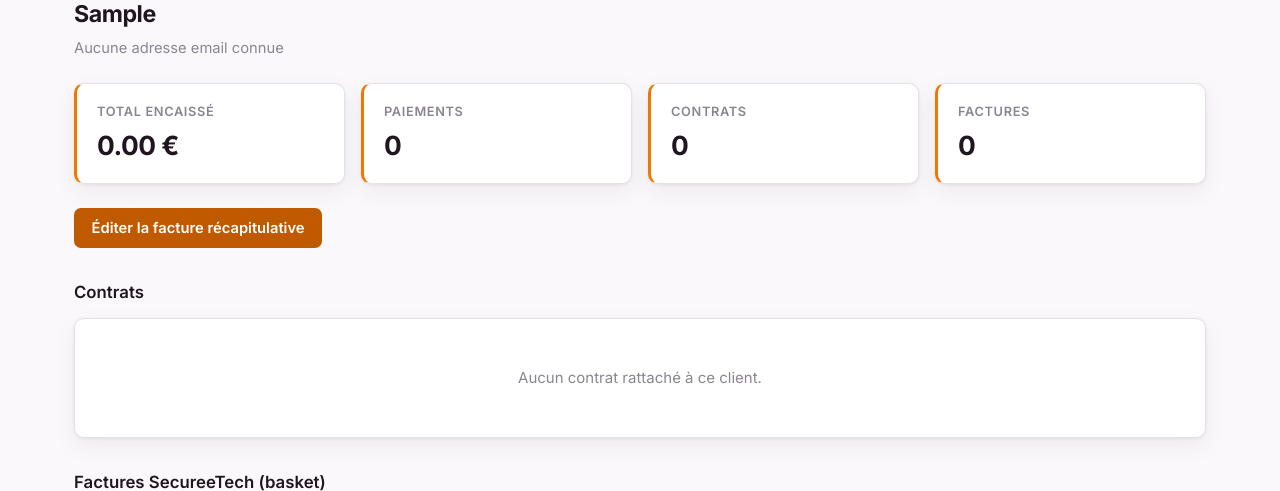
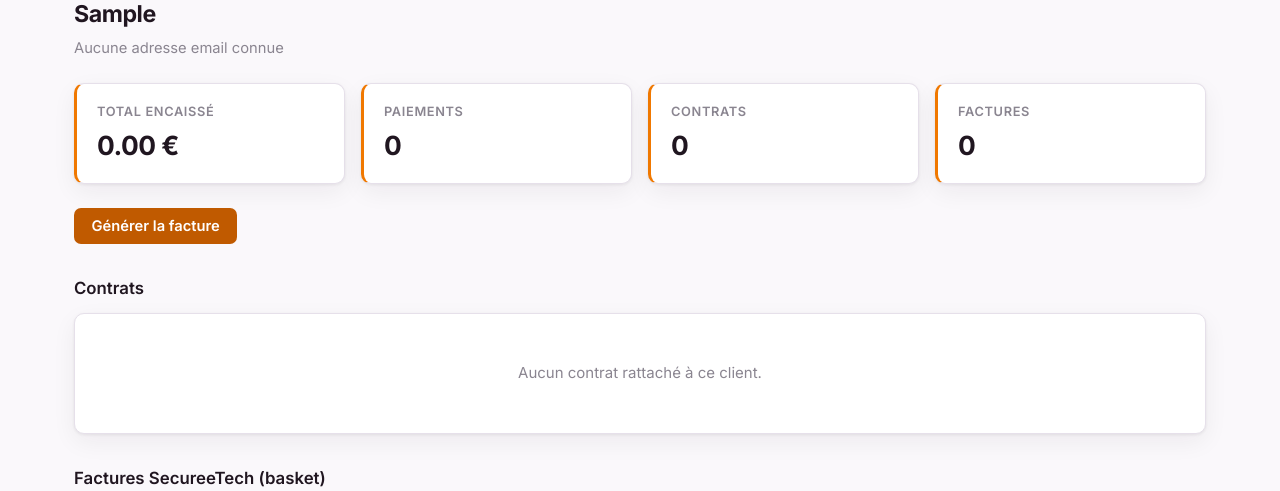
Before and after one commit to secureetech/secureetech-facturation, a Flask app: a page that uses templates/client_detail.html in a window 1280 px wide. Shown: the part 134-625 px from the top of the page. Run offline with Flask 3, Linux system fonts and the light colour scheme; a user stored in the database is signed in; data comes from the database, SQL or seed files in the repository; tables that the repository leaves empty hold one stand-in row (values such as "Sample post").

Commit message:
Templates clients : bouton Generer facture si aucune facture, sinon lien vers la facture

```diff
--- a/templates/client_detail.html
+++ b/templates/client_detail.html
@@ -14,7 +14,15 @@
 </div>
 
 <div style="margin:1.25rem 0;">
-  <a class="bouton" href="{{ url_for('facture_client', client_nom=client_nom) }}">Éditer la facture récapitulative</a>
+  {% if not factures_internes %}
+  <form method="post" action="{{ url_for('clients_generer_facture') }}" style="display:inline">
+    <input type="hidden" name="client_nom" value="{{ client_nom }}">
+    <button type="submit" class="bouton" style="cursor:pointer">Générer la facture</button>
+  </form>
+  {% endif %}
+  {% if nb_paiements %}
+  <a href="{{ url_for('facture_client', client_nom=client_nom) }}" style="margin-left:10px">Récapitulatif des paiements (PDF)</a>
+  {% endif %}
 </div>
 
 <h3>Contrats</h3>
--- a/templates/clients.html
+++ b/templates/clients.html
@@ -47,10 +47,15 @@
         <td>{% for s in (c.sources or '').split(',') if s %}<span class="tag">{{ s }}</span>{% endfor %}</td>
         <td class="discret">{{ c.dernier_paiement }}</td>
         <td style="white-space:nowrap"><a href="{{ url_for('detail_client', client_nom=c.client_nom) }}">Détails</a>
+          {% set fi = (factures_clients or {}).get((c.client_nom or '')|lower) or (factures_clients or {}).get((c.email or '')|lower) %}
+          {% if fi %}
+          <a href="{{ url_for('api_facture_pdf', facture_id=fi.id) }}" target="_blank" rel="noopener" style="margin-left:8px" title="Facture SecureeTech">📄 {{ fi.numero_facture }}</a>
+          {% else %}
           <form method="post" action="{{ url_for('clients_generer_facture') }}" style="display:inline;margin-left:8px">
             <input type="hidden" name="client_nom" value="{{ c.client_nom }}">
             <button type="submit" class="bouton" style="font-size:.78rem;padding:.28rem .6rem;cursor:pointer">Générer facture</button>
           </form>
+          {% endif %}
           <form method="post" action="{{ url_for('clients_generer_contrat') }}" style="display:inline;margin-left:4px">
             <input type="hidden" name="client_nom" value="{{ c.client_nom }}">
             <button type="submit" style="font-size:.78rem;padding:.28rem .6rem;cursor:pointer">Contrat</button>
```
